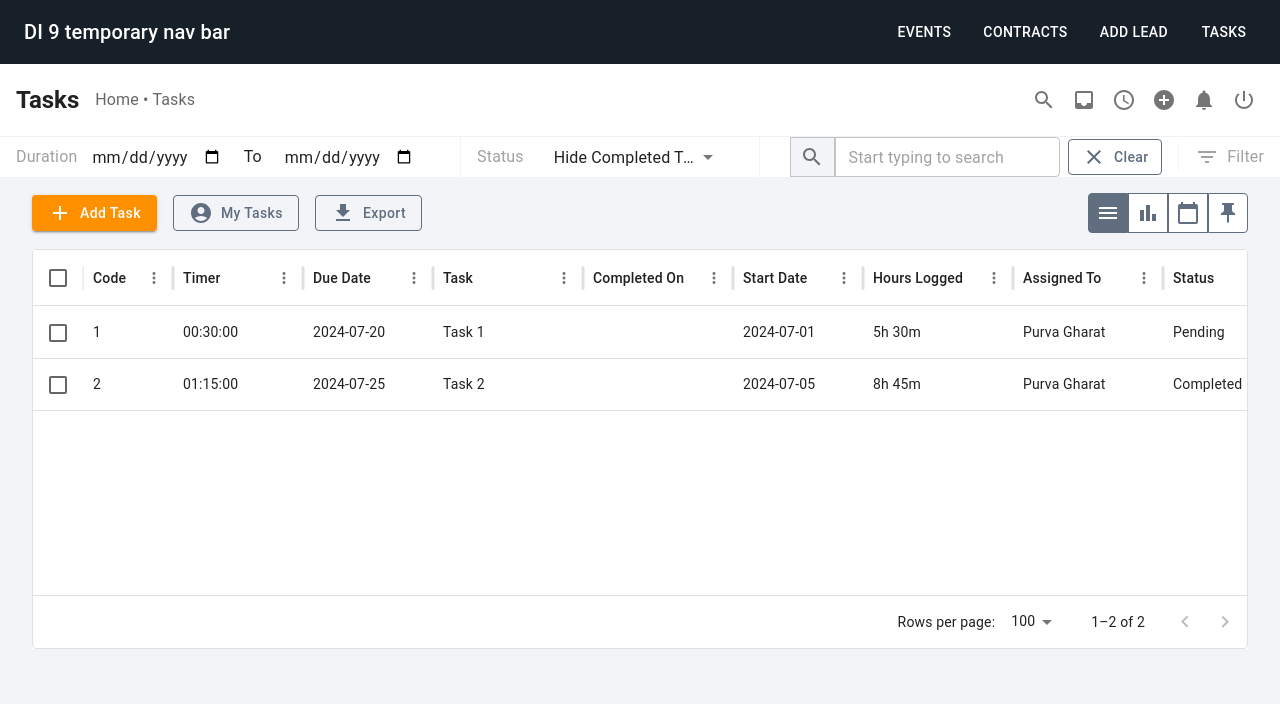
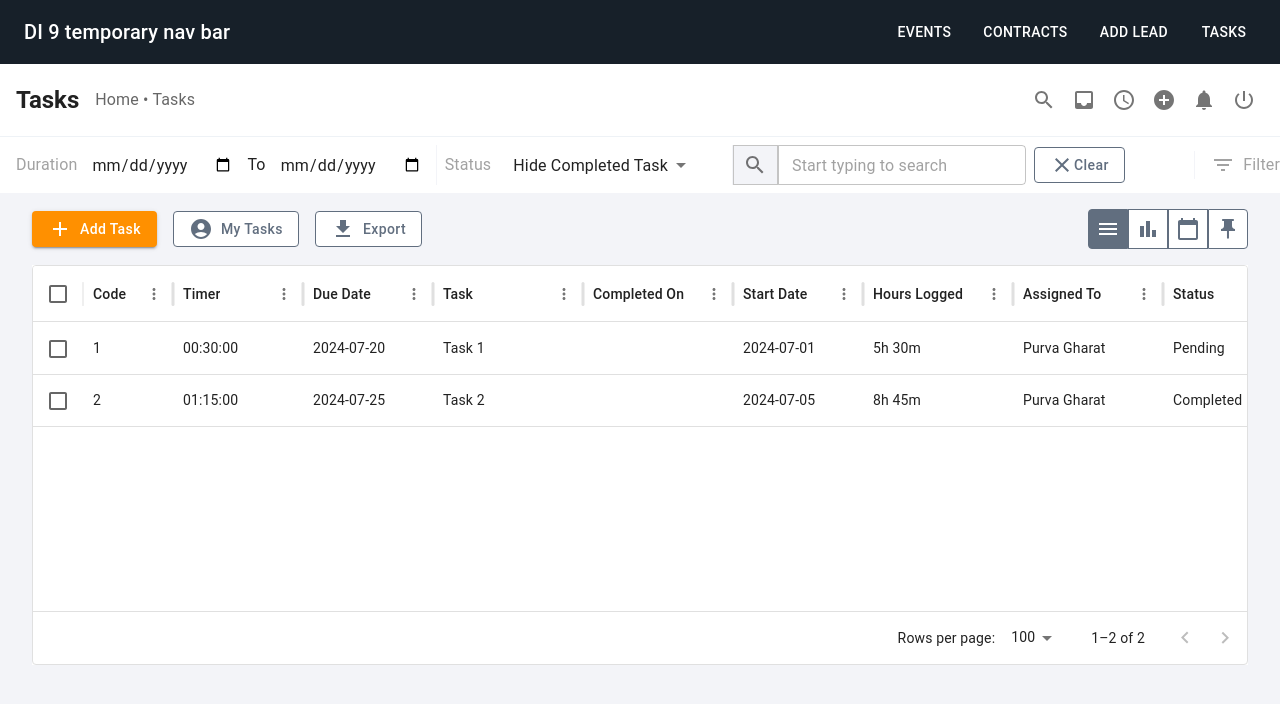
Before and after one commit to gharat-purva/9di, a React (Vite) app: page /tasks in a window 1280 px wide. Shown: the top 704 px of the page. Built offline with nearby package versions, Linux system fonts and the light colour scheme.

Commit message:
concise design

```diff
--- a/src/components/TasksPage.jsx
+++ b/src/components/TasksPage.jsx
@@ -17,7 +17,7 @@ import MenuIcon from '@mui/icons-material/Menu';
 import BarChartIcon from '@mui/icons-material/BarChart';
 import CalendarTodayIcon from '@mui/icons-material/CalendarToday';
 import PushPinIcon from '@mui/icons-material/PushPin';
-import { DataGrid } from '@mui/x-data-grid'; // Import DataGrid from MUI X
+import { DataGrid } from '@mui/x-data-grid';
 
 const TasksPage = () => {
   const [tasks, setTasks] = useState([]);
@@ -63,11 +63,11 @@ const TasksPage = () => {
     },
   ];
 
-  // Sample data for demonstration
+  // Sample data
   const rows = [
     { id: 1, code: 1, timer: '00:30:00', dueDate: '2024-07-20', title: 'Task 1', completedOn: '', startDate: '2024-07-01', hoursLogged: '5h 30m', assignedTo: 'Purva Gharat', status: 'Pending' },
     { id: 2, code: 2, timer: '01:15:00', dueDate: '2024-07-25', title: 'Task 2', completedOn: '', startDate: '2024-07-05', hoursLogged: '8h 45m', assignedTo: 'Purva Gharat', status: 'Completed' },
-    // Add more rows as needed
+
   ];
 
   return (
@@ -86,7 +86,7 @@ const TasksPage = () => {
           <Tooltip title="Power Settings"><IconButton><PowerSettingsNewIcon /></IconButton></Tooltip>
         </Box>
       </Box>
-      <Box sx={{ display: 'flex', justifyContent: 'space-between', alignItems: 'center', backgroundColor: 'white', px: 2, mb: 2 }}>
+      <Box sx={{ display: 'flex', justifyContent: 'space-between', alignItems: 'center', backgroundColor: 'white', pl: 2, mb: 2 }}>
         <Box sx={{ display: 'flex', alignItems: 'center' }}>
           <Typography variant="subtitle1" sx={{ color: '#a2a2a2', textTransform: 'none' }}>Duration</Typography>
           <TextField
@@ -94,17 +94,17 @@ const TasksPage = () => {
             size="small"
             value={duration.start}
             onChange={(e) => setDuration({ ...duration, start: e.target.value })}
-            sx={{ width: 'auto', minWidth: 100, '& .MuiOutlinedInput-root': { border: 'none', '& fieldset': { border: 'none' }, } }}
+            sx={{ width: 'auto', minWidth: 5, '& .MuiOutlinedInput-root': { border: 'none', '& fieldset': { border: 'none' }, } }}
           />
-          <Typography variant="subtitle1" sx={{ textTransform: 'none', mx: 1 }}>To</Typography>
+          <Typography variant="subtitle1" sx={{ textTransform: 'none', mx: 0 }}>To</Typography>
           <TextField
             type="date"
             size="small"
             value={duration.end}
             onChange={(e) => setDuration({ ...duration, end: e.target.value })}
-            sx={{ width: 'auto', minWidth: 100, '& .MuiOutlinedInput-root': { border: 'none', '& fieldset': { border: 'none' }, }, pr: 4, borderRight: 1, borderRightColor: '#f3f4f8' }}
+            sx={{ width: 'auto', minWidth: 100, '& .MuiOutlinedInput-root': { border: 'none', '& fieldset': { border: 'none' }, },  borderRight: 1, borderRightColor: '#f3f4f8' }}
           />
-          <Typography variant="subtitle1" sx={{ color: '#a2a2a2', textTransform: 'none', mx: 2 }}>Status</Typography>
+          <Typography variant="subtitle1" sx={{ color: '#a2a2a2', textTransform: 'none', mx: 1 }}>Status</Typography>
           <TextField
             select
             size="small"
@@ -116,7 +116,7 @@ const TasksPage = () => {
             <MenuItem value="Show All Tasks">Show All Tasks</MenuItem>
           </TextField>
           <Box sx={{ display: 'flex', alignItems: 'center' }}>
-            <IconButton sx={{ backgroundColor: '#f3f4f8', border: 'solid 1px', borderColor: '#c4c4c4', borderRadius: 0, p: 1, height: '40px', width: '45px', ml: '30px' }}>
+            <IconButton sx={{  my: 1,backgroundColor: '#f3f4f8', border: 'solid 1px', borderColor: '#c4c4c4', borderRadius: 0, p: 1, height: '40px', width: '45px' }}>
               <SearchIcon />
             </IconButton>
             <TextField
@@ -127,7 +127,7 @@ const TasksPage = () => {
             />
           </Box>
           <Button variant="outlined" sx={{ ml: 1, textTransform: 'none', borderColor: '#616e7f', color: '#616e7f' }}>
-            <ClearIcon sx={{ mr: 1 }} />
+            <ClearIcon sx={{ mr: 0 }} />
             Clear
           </Button>
         </Box>
@@ -141,11 +141,11 @@ const TasksPage = () => {
           <AddIcon sx={{ mr: 1 }} />
           Add Task
         </Button>
-        <Button variant="outlined" sx={{ textTransform: 'none', borderColor: '#616e7f', color: '#616e7f', mr: 2 }}>
+        <Button variant="outlined" sx={{ backgroundColor: '#fff', textTransform: 'none', borderColor: '#616e7f', color: '#616e7f', mr: 2 }}>
           <AccountCircleIcon sx={{ mr: 1 }} />
           My Tasks
         </Button>
-        <Button variant="outlined" sx={{ textTransform: 'none', borderColor: '#616e7f', color: '#616e7f', mr: 2 }}>
+        <Button variant="outlined" sx={{ backgroundColor: '#fff',textTransform: 'none', borderColor: '#616e7f', color: '#616e7f', mr: 2 }}>
           <GetAppIcon sx={{ mr: 1 }} />
           Export
         </Button>
```
